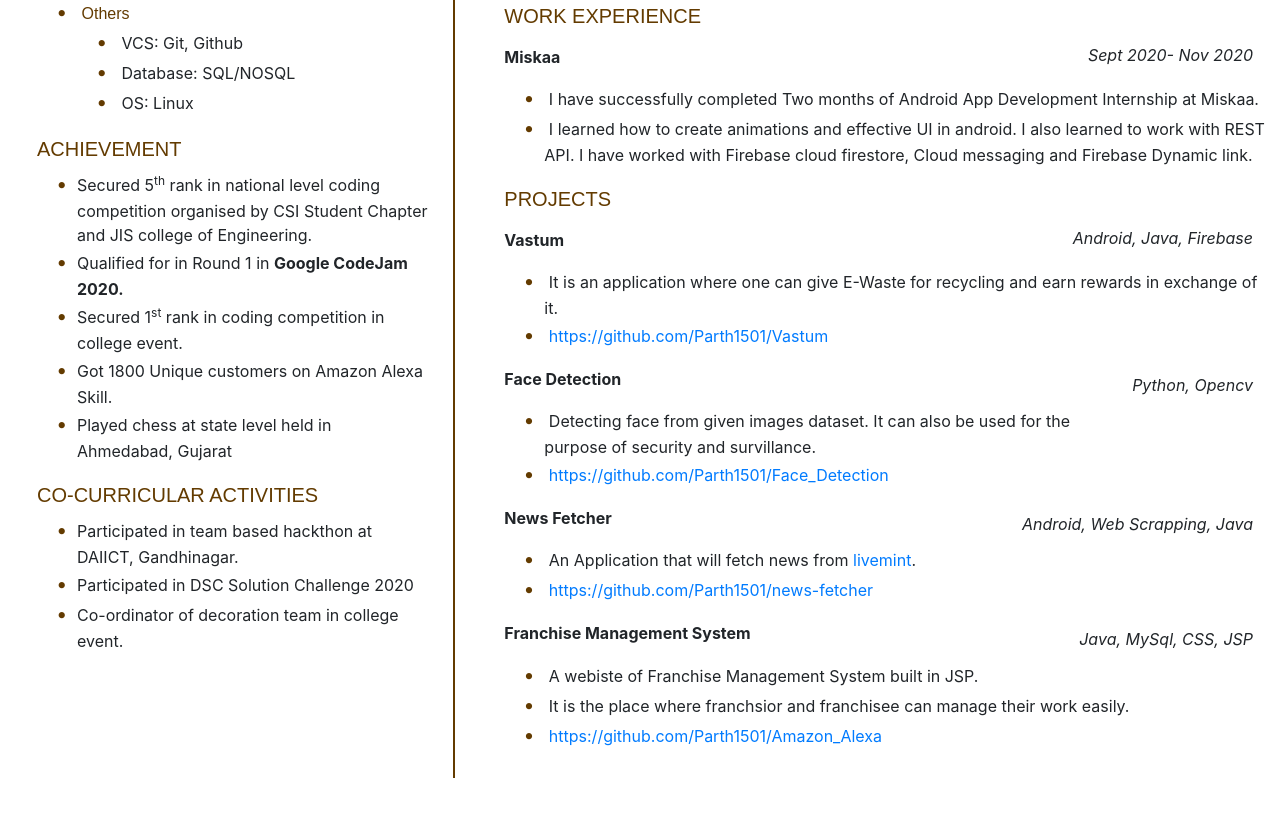
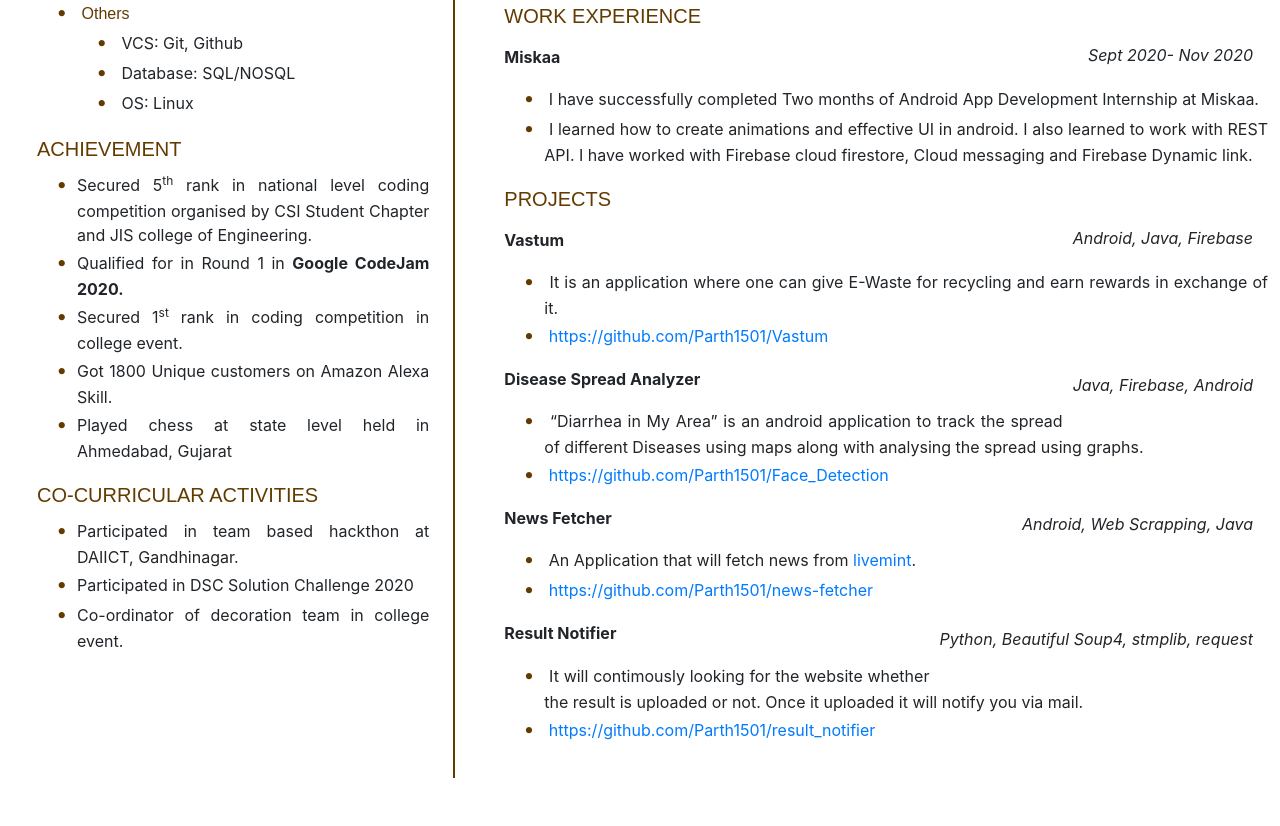
Before and after one commit to Parth1501/cv, a plain HTML site: page index.html in a window 1280 px wide. Shown: the part 735-1561 px from the top of the page. Drawn offline with nearby package versions, Linux system fonts and the light colour scheme; a web font is replaced by a local one.

Commit message:
imporvised

```diff
--- a/CSS/style.css
+++ b/CSS/style.css
@@ -78,4 +78,8 @@ ul li::before {
     display: inline-block;
     width: 1em;
     margin-left: -1em
+
 }
+li{
+    text-align: justify;
+}
--- a/index.html
+++ b/index.html
@@ -206,11 +206,11 @@
                             <a href="https://github.com/Parth1501/Vastum">https://github.com/Parth1501/Vastum</a>
                         </li>
                     </ul>
-                    <p style="float: right; margin-top:7px;margin-right:15px "><i>Python, Opencv</i></p>
-                    <h6 style="margin-top: 20px;"> <b>Face Detection</b></h6>
+                    <p style="float: right; margin-top:7px;margin-right:15px "><i>Java, Firebase, Android</i></p>
+                    <h6 style="margin-top: 20px;"> <b>Disease Spread Analyzer</b></h6>
                     <ul>
                         <li style="margin-top:16px">
-                            Detecting face from given images dataset. It can also be used for the purpose of security and survillance.
+                        “Diarrhea in My Area” is an android application to track the spread of different Diseases using maps along with analysing the spread using graphs.
                         </li>
                         <li>
                             <a href="https://github.com/Parth1501/Face_Detection">https://github.com/Parth1501/Face_Detection</a>
@@ -228,17 +228,15 @@
                         </li>
                     </ul>
 
-                    <p style="float: right; margin-top:7px;margin-right:15px "><i>Java, MySql, CSS, JSP</i></p>
-                    <h6 style="margin-top: 20px;"> <b>Franchise Management System </b></h6>
+                    <p style="float: right; margin-top:7px;margin-right:15px "><i>Python, Beautiful Soup4, stmplib, request</i></p>
+                    <h6 style="margin-top: 20px;"> <b>Result Notifier</b></h6>
                     <ul>
                         <li style="margin-top:16px">
-                            A webiste of Franchise Management System built in JSP.
+                            It will contimously looking for the website whether the result is uploaded or not. Once it uploaded it will notify you via mail.
                         </li>
                         <li>
-                            It is the place where franchsior and franchisee can manage their work easily.
-                        </li>
-                        <li>
-                            <a href="https://github.com/Parth1501/Amazon_Alexa">https://github.com/Parth1501/Amazon_Alexa</a>
+                            <a href="https://github.com/Parth1501/result_notifier">https://github.com/Parth1501/result_notifier
+                        </a>
                         </li>
                     </ul>
                 </div>
```
Also changed, not shown: 1 other file.
